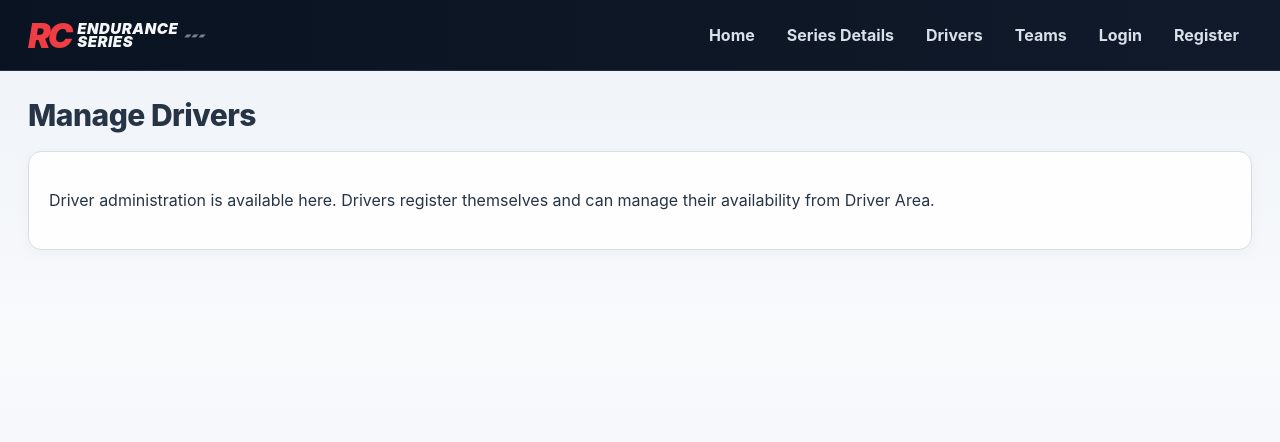
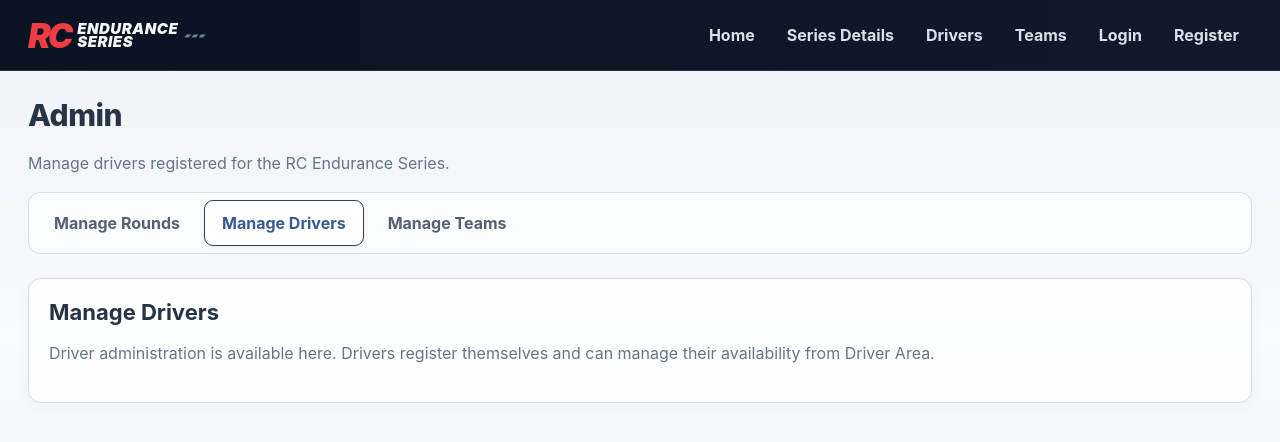
Before and after one commit to JoeK1973/rc-endurance-series, a Next.js app: page /admin/drivers in a window 1280 px wide. Shown: the top 442 px of the page. Built offline with nearby package versions, Linux system fonts and the light colour scheme; no server answers.

Commit message:
Add files via upload

```diff
--- a/app/admin/drivers/page.tsx
+++ b/app/admin/drivers/page.tsx
@@ -1 +1,19 @@
-export default function P(){return <><h1>Manage Drivers</h1><div className="card"><p>Driver administration is available here. Drivers register themselves and can manage their availability from Driver Area.</p></div></>}
+import AdminTabs from "@/components/AdminTabs";
+
+export default function ManageDriversPage() {
+  return (
+    <>
+      <h1>Admin</h1>
+      <p className="muted">Manage drivers registered for the RC Endurance Series.</p>
+      <AdminTabs />
+
+      <div className="card">
+        <h2>Manage Drivers</h2>
+        <p className="muted">
+          Driver administration is available here. Drivers register themselves
+          and can manage their availability from Driver Area.
+        </p>
+      </div>
+    </>
+  );
+}
--- /dev/null
+++ b/components/AdminTabs.tsx
@@ -0,0 +1,28 @@
+"use client";
+
+import Link from "next/link";
+import { usePathname } from "next/navigation";
+
+const tabs = [
+  { href: "/admin", label: "Manage Rounds" },
+  { href: "/admin/drivers", label: "Manage Drivers" },
+  { href: "/admin/teams", label: "Manage Teams" },
+];
+
+export default function AdminTabs() {
+  const pathname = usePathname();
+
+  return (
+    <nav className="sectionTabs" aria-label="Admin navigation">
+      {tabs.map((tab) => (
+        <Link
+          key={tab.href}
+          href={tab.href}
+          className={`sectionTab${pathname === tab.href ? " active" : ""}`}
+        >
+          {tab.label}
+        </Link>
+      ))}
+    </nav>
+  );
+}
```
Also changed, not shown: app/admin/page.tsx (+11 -6 lines), app/admin/teams/page.tsx (+19 -1 lines).
